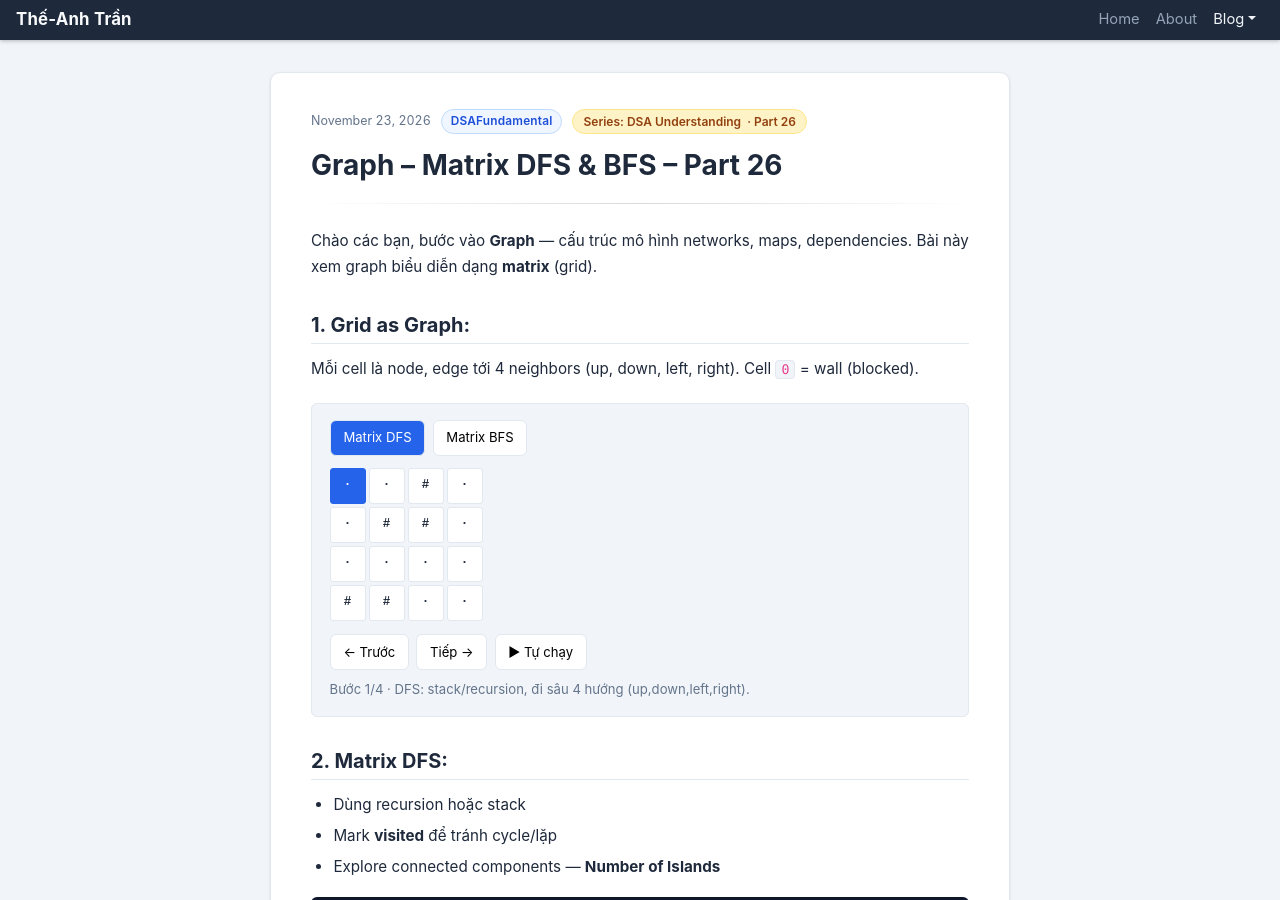
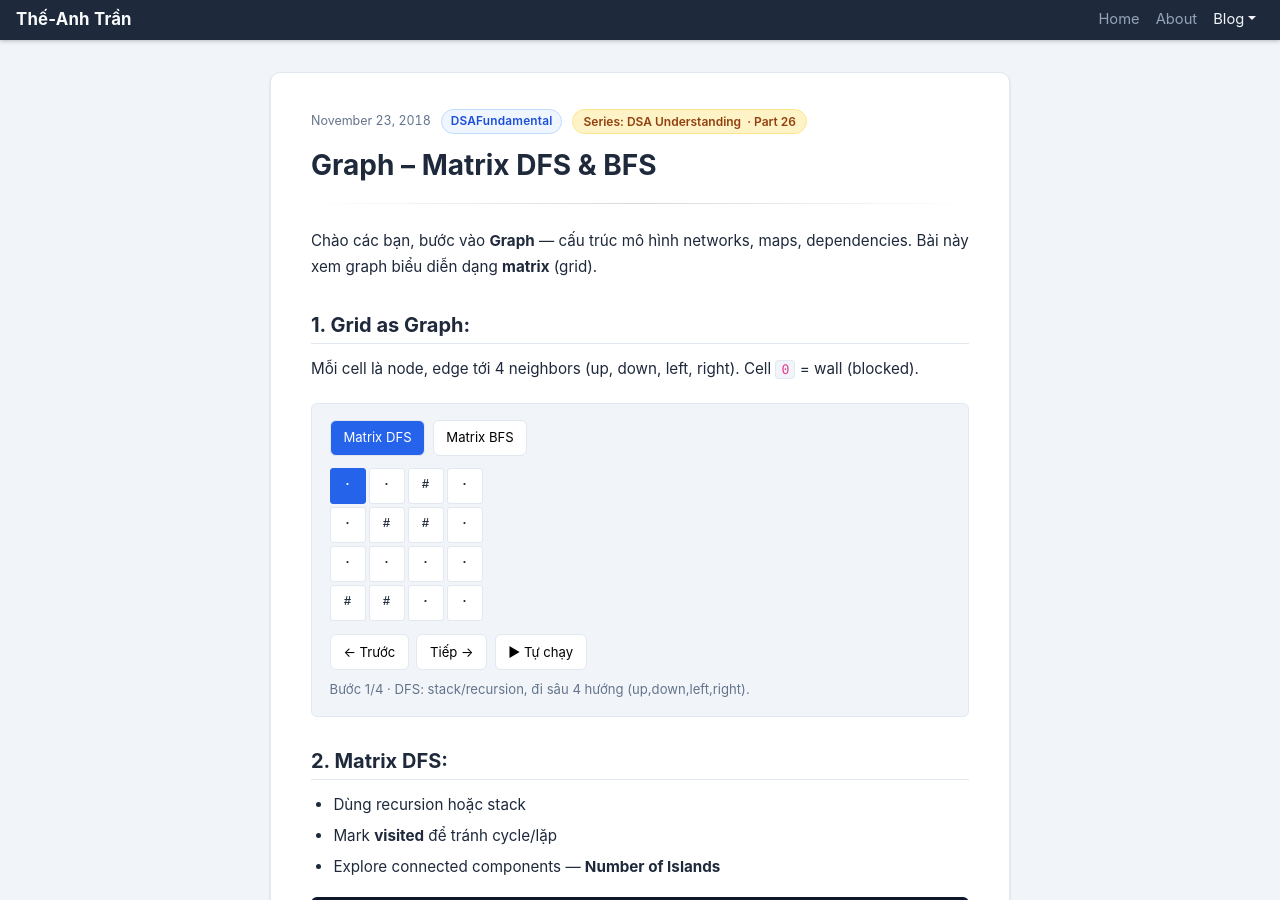
Before and after one commit to anhttmle/anhttmle.github.io, a Jekyll site: the page built from _posts/2018-11-23-DSA-26.md, in a window 1280 px wide and 900 px high. Built offline with Jekyll 4.4.1, drawn with Linux system fonts in a browser that asks for light colours; some of the changed text lies outside the part shown.

Commit message:
Update and rename 2026-11-23-DSA-26.md to 2018-11-23-DSA-26.md

```diff
--- a/_posts/2026-11-23-DSA-26.md
+++ b/_posts/2018-11-23-DSA-26.md
@@ -1,6 +1,6 @@
 ---
-title: "Graph – Matrix DFS & BFS – Part 26"
-date: 2026-11-23
+title: "Graph – Matrix DFS & BFS"
+date: 2018-11-23
 layout: post
 categories: DSAFundamental
 series: "DSA Understanding"
```
